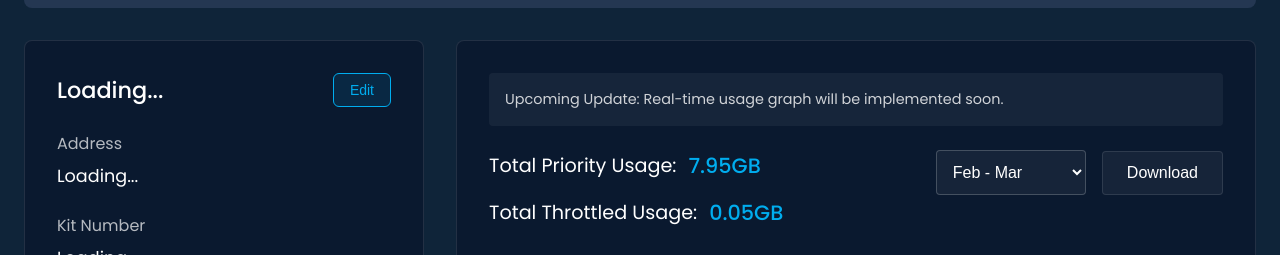
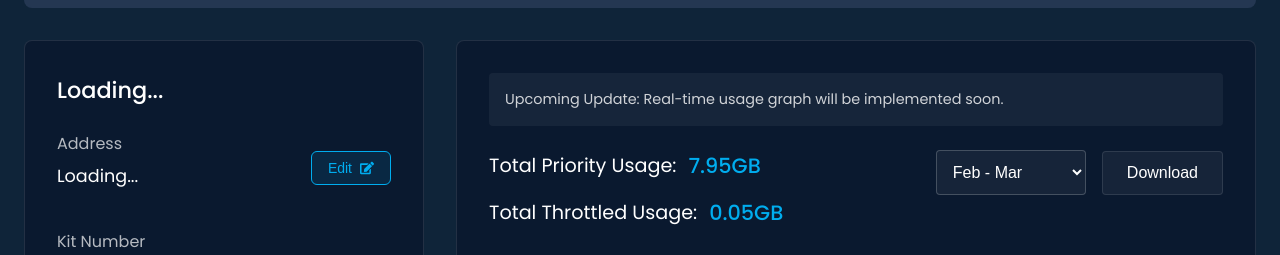
Before and after one commit to geekelo/starlinks-solution-portal, a React (Create React App) app: page /dashboard/1 in a window 1280 px wide. Shown: the part 152-407 px from the top of the page. Built offline with nearby package versions, Linux system fonts and the light colour scheme; no server answers; sample sign-in values are in the browser's storage; a web font is replaced by a local one.

Commit message:
Worked on the alignment of the kit number and kit value on the table in home page Also worked on the edit button added icon and moved close to the address

```diff
--- a/src/pages/Dashboard.jsx
+++ b/src/pages/Dashboard.jsx
@@ -8,7 +8,7 @@ import Navbar from "../components/Navbar"
 import "../styles/Dashboard.css"
 import FundAccountModal from "../components/FundAccountModal"
 import { Link } from "react-router-dom"
-import { FaLink } from "react-icons/fa"
+import { FaEdit, FaLink } from "react-icons/fa"
 import WhatsAppButton from "../components/WhatsAppButton"
 import BackButton from '../components/BackButton'
 
@@ -229,13 +229,18 @@ const Dashboard = () => {
           <div className="left-panel">
             <div className="panel-header">
               <h2>{kitData?.company_name || "Loading..."}</h2>
-              <button type="button" className="edit-button" aria-label="Edit" onClick={() => setIsEditingAddress(true)}>
-                Edit
-              </button>
+
             </div>
             <div className="info-section">
+            <div className="panel-header">
+              <div>
               <h3>Address</h3>
               <p>{kitData?.address || "Loading..."}</p>
+              </div>
+              <button type="button" className="edit-button" aria-label="Edit" onClick={() => setIsEditingAddress(true)}>
+                Edit <FaEdit  />
+              </button>
+              </div>
               <h3>Kit Number</h3>
               <p>{kitData?.kit_number || "Loading..."}</p>
 
@@ -505,10 +510,10 @@ const Dashboard = () => {
                   />
                 </div>
                 <div className="modal-actions">
-                  <button type="button" className="cancel-button" onClick={() => setIsEditingAddress(false)}>
+                  <button type="button" className="modal-cancel-button" onClick={() => setIsEditingAddress(false)}>
                     Cancel
                   </button>
-                  <button type="submit" className="submit-button">
+                  <button type="submit" className="modal-submit-button">
                     Save
                   </button>
                 </div>
--- a/src/pages/Home.jsx
+++ b/src/pages/Home.jsx
@@ -525,7 +525,10 @@ const Home = () => {
           <div className="starlinks-content">
             <div className="starlinks-table">
               <div className="table-header">
+
+
                 <div className="header-cell">Kit Number</div>
+
                 <div className="header-cell">Service Line No.</div>
                 <div className="header-cell">Status</div>
                 <div className="header-cell">Actions</div>
@@ -535,8 +538,10 @@ const Home = () => {
                   <div key={starlink.id} className="starlink-card">
                     <div className="starlink-item">
                       <span className="label mobile-label">Kit Number:</span>
-                      <span className="value">{starlink.kit_number || "N/A"}</span>
+                      <span className="value kitno">{starlink.kit_number || "N/A"}</span>
                     </div>
+
+
                     <div className="starlink-item">
                       <span className="label mobile-label">Service Line No.:</span>
                       <span className="value">{starlink.service_line_number || "N/A"}</span>
--- a/src/styles/Home.css
+++ b/src/styles/Home.css
@@ -35,7 +35,6 @@
   position: relative;
   flex: 1;
   max-width: 300px;
-
 }
 
 .search-icon {
@@ -50,14 +49,12 @@
 .search-input {
   width: 100%;
   padding: 0.75rem 1rem 0.75rem 2.5rem;
-  border: 1px solid rgba(245, 245, 245, 0.29);
+  border: 1px solid #2a3b52;
   border-radius: 8px;
   background-color: #1a2c42;
   color: white;
   font-size: 0.9rem;
   transition: all 0.3s ease;
-  outline: none;
-
 }
 
 .search-input:focus {
@@ -146,7 +143,9 @@
     display: table-header-group;
     background-color: #1a2c42;
   }
-
+.kitno{
+padding: 0 25px;
+}
   .header-cell {
     display: table-cell;
     padding: 15px;
```
